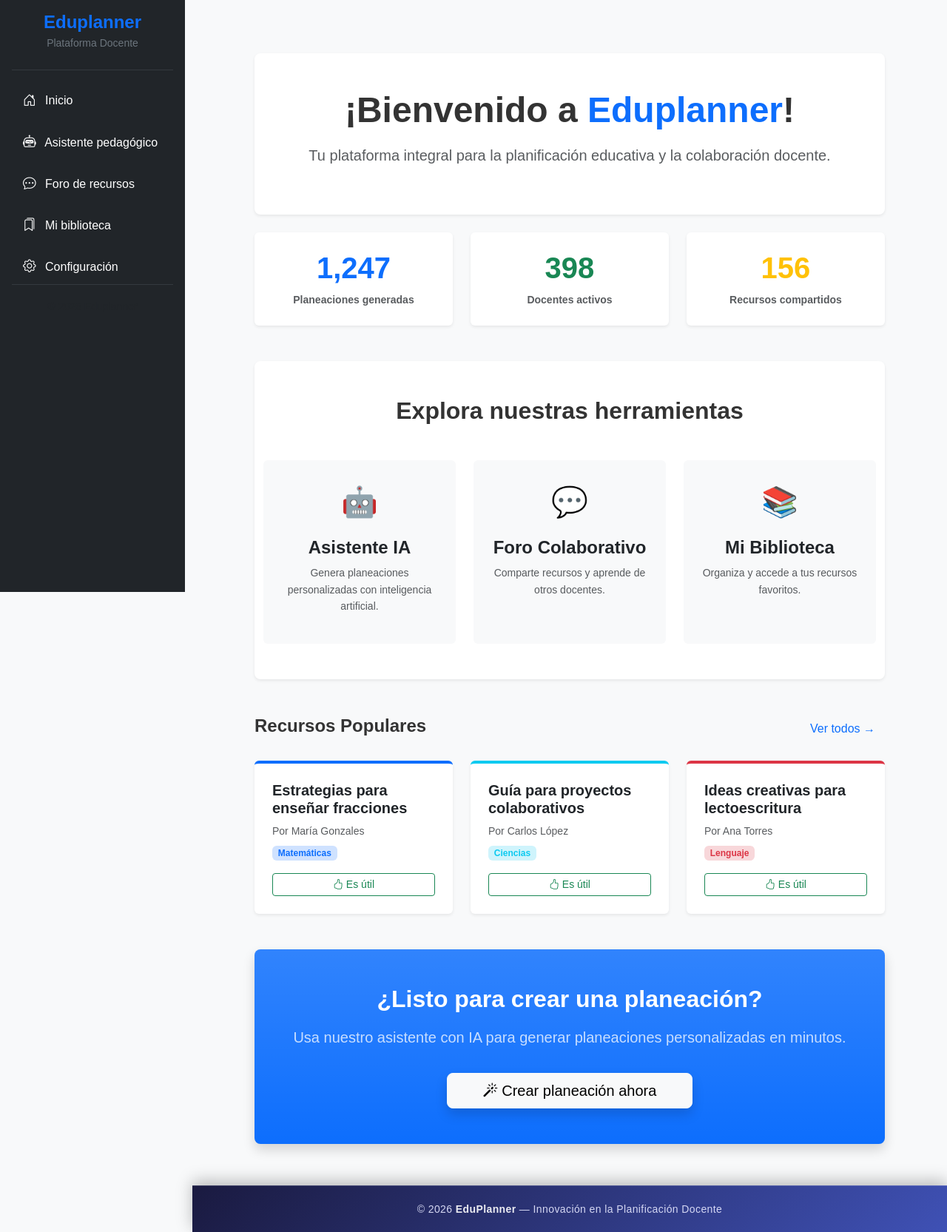
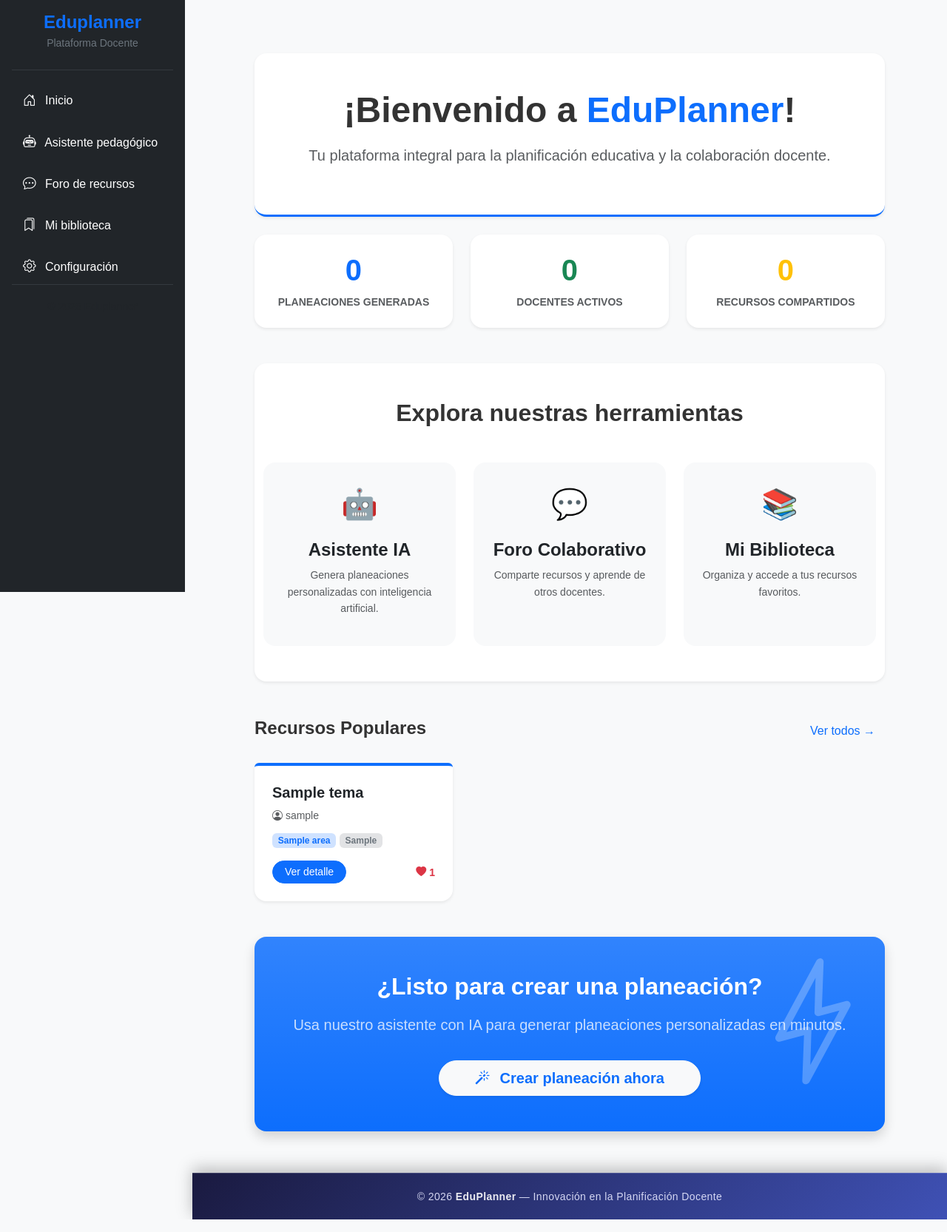
Before and after one commit to juangzj/EduPlanner, a Django app: template templates/inicio_pag.html in a window 1280 px wide. Shown: the whole page at 74% size. Run offline with Django 5.2, Linux system fonts and the light colour scheme; the template is opened without the code that fills it: most values are stand-ins (such as "Sample title", 1, 10 or a date in 2020); data that the repository does not hold is empty; some libraries are stand-ins or nearby versions.

Commit message:
Funcionalidad en la pagina de inicio agregada

```diff
--- a/templates/inicio_pag.html
+++ b/templates/inicio_pag.html
@@ -1,12 +1,12 @@
 {% extends "base.html" %}
 {% load widget_tweaks %}
 
-{% block title %} Inicio - Eduplanner {% endblock %}
+{% block title %} Inicio - EduPlanner {% endblock %}
 
 {% block content %}
-<section class="bg-white text-center py-5 shadow-sm rounded-3 mb-4">
+<section class="bg-white text-center py-5 shadow-sm rounded-4 mb-4 border-bottom border-primary border-3">
   <div class="container">
-    <h1 class="fw-bold display-5 mb-3">¡Bienvenido a <span class="text-primary">Eduplanner</span>!</h1>
+    <h1 class="fw-bold display-5 mb-3">¡Bienvenido a <span class="text-primary">EduPlanner</span>!</h1>
     <p class="lead text-muted">
       Tu plataforma integral para la <strong>planificación educativa</strong> y la <strong>colaboración docente</strong>.
     </p>
@@ -16,50 +16,56 @@
 <section class="pb-5">
   <div class="row text-center g-4">
     <div class="col-md-4">
-      <div class="card border-0 shadow-sm p-4 h-100">
-        <h1 class="fw-bold text-primary">1,247</h1>
-        <p class="text-muted mb-0 small uppercase fw-bold">Planeaciones generadas</p>
+      <div class="card border-0 shadow-sm p-4 h-100 rounded-4 transition-hover">
+        <h1 class="fw-bold text-primary">{{ total_planeaciones|default:"0" }}</h1>
+        <p class="text-muted mb-0 small text-uppercase fw-bold">Planeaciones generadas</p>
       </div>
     </div>
     <div class="col-md-4">
-      <div class="card border-0 shadow-sm p-4 h-100">
-        <h1 class="fw-bold text-success">398</h1>
-        <p class="text-muted mb-0 small uppercase fw-bold">Docentes activos</p>
+      <div class="card border-0 shadow-sm p-4 h-100 rounded-4 transition-hover">
+        <h1 class="fw-bold text-success">{{ total_docentes|default:"0" }}</h1>
+        <p class="text-muted mb-0 small text-uppercase fw-bold">Docentes activos</p>
       </div>
     </div>
     <div class="col-md-4">
-      <div class="card border-0 shadow-sm p-4 h-100">
-        <h1 class="fw-bold text-warning">156</h1>
-        <p class="text-muted mb-0 small uppercase fw-bold">Recursos compartidos</p>
+      <div class="card border-0 shadow-sm p-4 h-100 rounded-4 transition-hover">
+        <h1 class="fw-bold text-warning">{{ total_compartidos|default:"0" }}</h1>
+        <p class="text-muted mb-0 small text-uppercase fw-bold">Recursos compartidos</p>
       </div>
     </div>
   </div>
 </section>
 
-<section class="py-5 bg-white rounded-3 shadow-sm mb-4">
+<section class="py-5 bg-white rounded-4 shadow-sm mb-4">
   <div class="container">
     <h2 class="fw-bold text-center mb-5">Explora nuestras herramientas</h2>
     <div class="row g-4 text-center">
       <div class="col-md-4">
-        <div class="card border-0 bg-light p-4 h-100 hover-zoom">
+        <a href="{% url 'crear_planeacion_clase_gaide' %}" class="text-decoration-none text-dark">
+          <div class="card border-0 bg-light p-4 h-100 hover-zoom rounded-4">
             <div class="mb-3 fs-1">🤖</div>
             <h4 class="fw-bold">Asistente IA</h4>
             <p class="text-muted small">Genera planeaciones personalizadas con inteligencia artificial.</p>
           </div>
+        </a>
       </div>
       <div class="col-md-4">
-        <div class="card border-0 bg-light p-4 h-100 hover-zoom">
+        <a href="{% url 'foro_recursos' %}" class="text-decoration-none text-dark">
+          <div class="card border-0 bg-light p-4 h-100 hover-zoom rounded-4">
             <div class="mb-3 fs-1">💬</div>
             <h4 class="fw-bold">Foro Colaborativo</h4>
             <p class="text-muted small">Comparte recursos y aprende de otros docentes.</p>
           </div>
+        </a>
       </div>
       <div class="col-md-4">
-        <div class="card border-0 bg-light p-4 h-100 hover-zoom">
+        <a href="{% url 'biblioteca'%}" class="text-decoration-none text-dark">
+          <div class="card border-0 bg-light p-4 h-100 hover-zoom rounded-4">
             <div class="mb-3 fs-1">📚</div>
             <h4 class="fw-bold">Mi Biblioteca</h4>
             <p class="text-muted small">Organiza y accede a tus recursos favoritos.</p>
           </div>
+        </a>
       </div>
     </div>
   </div>
@@ -68,58 +74,63 @@
 <section class="py-4">
   <div class="d-flex justify-content-between align-items-center mb-4">
     <h3 class="fw-bold h4">Recursos Populares</h3>
-    <a href="#" class="btn btn-link text-decoration-none">Ver todos →</a>
+    <a href="{% url 'foro_recursos' %}" class="btn btn-link text-decoration-none">Ver todos →</a>
   </div>
   <div class="row g-4">
+    {% for recurso in recursos_populares %}
     <div class="col-md-4">
-      <div class="card border-0 shadow-sm p-4 h-100 border-top border-primary border-4">
-        <h5 class="fw-bold">Estrategias para enseñar fracciones</h5>
-        <p class="text-muted small mb-1">Por María Gonzales</p>
+      <div class="card border-0 shadow-sm p-4 h-100 border-top border-primary border-4 rounded-bottom-4 transition-hover">
+        <h5 class="fw-bold text-truncate">{{ recurso.tema }}</h5>
+        <p class="text-muted small mb-2">
+            <i class="bi bi-person-circle"></i> {{ recurso.autor.get_full_name|default:recurso.autor.get_username }}
+        </p>
         <div class="mb-3">
-            <span class="badge bg-primary-subtle text-primary">Matemáticas</span>
+          <span class="badge bg-primary-subtle text-primary">{{ recurso.area }}</span>
+          <span class="badge bg-secondary-subtle text-secondary">{{ recurso.get_grado_display }}</span>
         </div>
-        <button class="btn btn-outline-success btn-sm mt-auto"><i class="bi bi-hand-thumbs-up"></i> Es útil</button>
-      </div>
-    </div>
-    <div class="col-md-4">
-      <div class="card border-0 shadow-sm p-4 h-100 border-top border-info border-4">
-        <h5 class="fw-bold">Guía para proyectos colaborativos</h5>
-        <p class="text-muted small mb-1">Por Carlos López</p>
-        <div class="mb-3">
-            <span class="badge bg-info-subtle text-info">Ciencias</span>
-        </div>
-        <button class="btn btn-outline-success btn-sm mt-auto"><i class="bi bi-hand-thumbs-up"></i> Es útil</button>
-      </div>
-    </div>
-    <div class="col-md-4">
-      <div class="card border-0 shadow-sm p-4 h-100 border-top border-danger border-4">
-        <h5 class="fw-bold">Ideas creativas para lectoescritura</h5>
-        <p class="text-muted small mb-1">Por Ana Torres</p>
-        <div class="mb-3">
-            <span class="badge bg-danger-subtle text-danger">Lenguaje</span>
-        </div>
-        <button class="btn btn-outline-success btn-sm mt-auto"><i class="bi bi-hand-thumbs-up"></i> Es útil</button>
+        <div class="mt-auto d-flex justify-content-between align-items-center">
+            <a href="{% url 'foro_planeacion_detalle' recurso.pk %}" class="btn btn-sm btn-primary px-3 rounded-pill">Ver detalle</a>
+            <span class="text-danger small fw-bold">
+                <i class="bi bi-heart-fill"></i> {{ recurso.num_likes }}
+            </span>
         </div>
       </div>
     </div>
+    {% empty %}
+    <div class="col-12 text-center py-5">
+        <p class="text-muted italic">Aún no hay recursos destacados para mostrar.</p>
+    </div>
+    {% endfor %}
+  </div>
 </section>
 
-<section class="py-5 bg-primary bg-gradient text-white text-center rounded-3 shadow mt-4">
-  <div class="container">
+<section class="py-5 bg-primary bg-gradient text-white text-center rounded-4 shadow mt-4 position-relative overflow-hidden">
+  <div class="container position-relative" style="z-index: 2;">
     <h2 class="fw-bold mb-3">¿Listo para crear una planeación?</h2>
     <p class="lead opacity-75">Usa nuestro asistente con IA para generar planeaciones personalizadas en minutos.</p>
-    <a href="{% url 'crear_planeacion_clase_gaide' %}" class="btn btn-light btn-lg mt-3 px-5 shadow">
-        <i class="bi bi-magic"></i> Crear planeación ahora
+    <a href="{% url 'crear_planeacion_clase_gaide' %}" class="btn btn-light btn-lg mt-3 px-5 shadow-sm fw-bold text-primary rounded-pill">
+      <i class="bi bi-magic me-2"></i> Crear planeación ahora
     </a>
   </div>
+  <i class="bi bi-lightning-charge position-absolute end-0 bottom-0 p-3 opacity-25" style="font-size: 10rem; transform: rotate(-15deg);"></i>
 </section>
 
 <style>
   .hover-zoom {
-        transition: transform 0.3s ease;
+    transition: transform 0.3s ease, background-color 0.3s ease;
   }
   .hover-zoom:hover {
-        transform: translateY(-5px);
+    transform: translateY(-8px);
+    background-color: #f0f4f8 !important;
+  }
+  .transition-hover {
+    transition: all 0.3s ease;
+  }
+  .transition-hover:hover {
+    box-shadow: 0 1rem 3rem rgba(0,0,0,.175)!important;
+  }
+  .rounded-4 {
+      border-radius: 1rem !important;
   }
 </style>
 {% endblock %}
```
Also changed, not shown: usuario/views/sesionViews.py (+27 -1 lines). Lines whose indentation alone changed are shown as unchanged.
